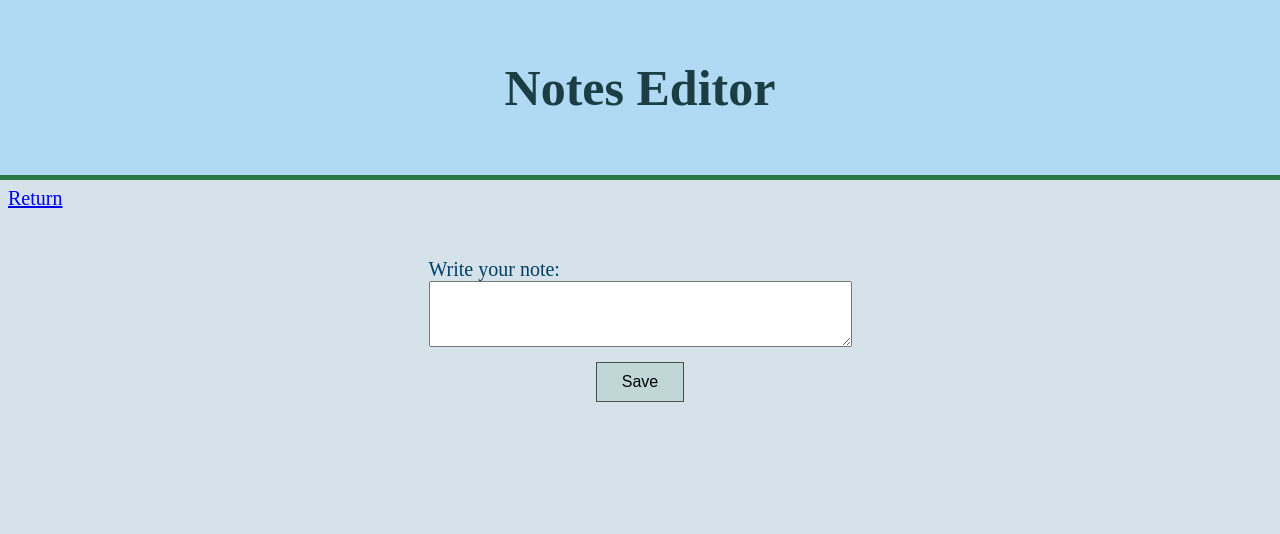
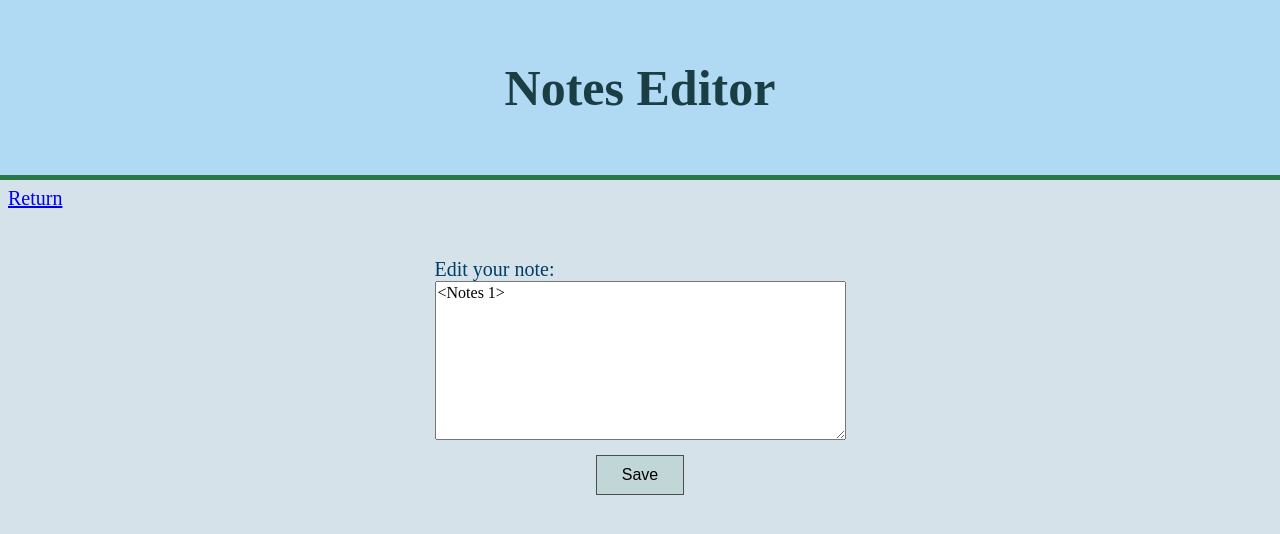
Before and after one commit to FelipePinto02/notes_app, a Flask app: template templates/add.html in a window 1280 px wide. Shown: the top 534 px of the page. Run offline with Flask 2, Linux system fonts and the light colour scheme; tables that the repository leaves empty hold one stand-in row (values such as "Sample post"); the template is opened without the code that fills it: values that come from a table or form of the project are taken from there, most other values are stand-ins (such as "Sample title", 1, 10 or a date in 2020).

Commit message:
Improved edit note functionality and text area style

```diff
--- a/app.py
+++ b/app.py
@@ -47,7 +47,8 @@ def salvar():
   elif request.form.get("edit"):
     name = 'edit'
     value = int(request.form.get('edit'))
-    return render_template("add.html", name=name, value=value)
+    old_note = Notes.query.get(value).note
+    return render_template("add.html", name=name, value=value, old_note=old_note)
   elif request.form.get("delete"):
     value = int(request.form['delete'])
     old_note = db.session.query(Notes).filter(Notes.id==value).first()
--- a/static/style.css
+++ b/static/style.css
@@ -2,6 +2,7 @@ body {
     background-color: #d5e2ea;
     color: #003e65;
     font-size: 20px;
+    font-family: 'Times New Roman', Times, serif;
 }
 
 header {
@@ -16,6 +17,14 @@ header {
     color: #012225d9;
     font-size: 25px;
 }
+
+textarea {
+    font-family: 'Times New Roman', Times, serif;
+    font-size: 16px;
+    height: 153px;
+    width: 405px;
+}
+
 .container {
     display: grid;
     grid-template-columns: repeat(5, 1fr);
--- a/templates/add.html
+++ b/templates/add.html
@@ -16,8 +16,12 @@
         <div class="container-positioning">
             <form action="{{ url_for('index') }}" method="POST" class="save-note"><br>
                 <div class="grid-item-1">
-                    <label for="note">Write your note:</label><br>
-                    <textarea type="text" name="note" rows="4" cols="50"></textarea>
+                    {% if old_note %}
+                        <label for="note">Edit your note:</label><br>
+                    {% else %}
+                        <label for="note">Write your note:</label><br>
+                    {% endif %}
+                    <textarea type="text" name="note" rows="4" cols="50">{{ old_note }}</textarea>
                 </div>
                 <div class="grid-item-2">
                     <button name={{name}} value={{value}} class="save-btn">Save</button>
```
